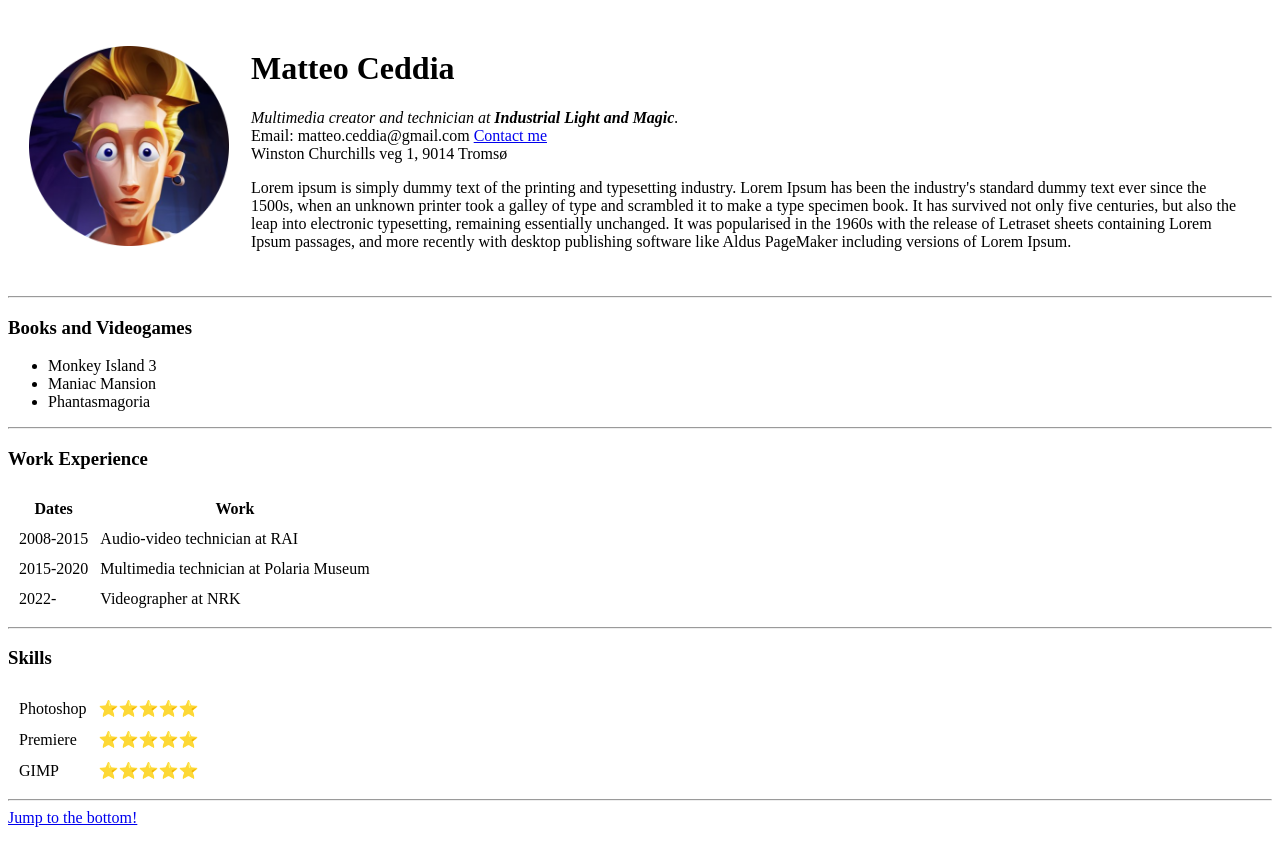
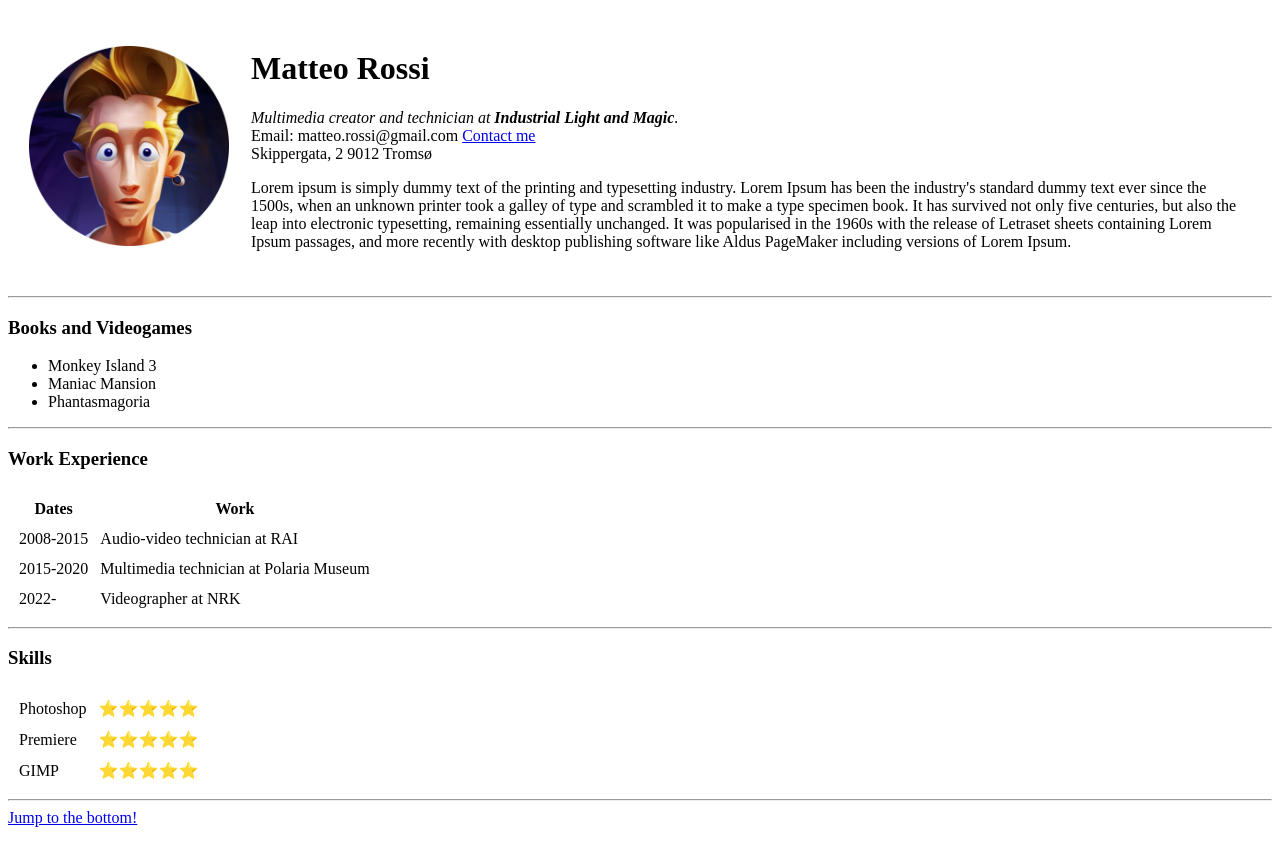
Before and after one commit to t3oz/cv, a plain HTML site: page index.html in a window 1280 px wide. Shown: the top 866 px of the page. Drawn offline with Linux system fonts and the light colour scheme.

Commit message:
Update index.html

```diff
--- a/index.html
+++ b/index.html
@@ -14,12 +14,12 @@
         <img src="images/matteoceddia_profile_picture(circle).png" height="200" alt="Matteo Ceddia's profile picture" title="I'm Guybrush Threepwood, mighty pirate!">
       </td>
       <td>
-        <h1>Matteo Ceddia</h1>
+        <h1>Matteo Rossi</h1>
         <p><em>Multimedia creator and technician at <strong>Industrial Light and Magic</strong>.</em>
           <br>
-          Email: matteo.ceddia@gmail.com <a href="contact-me.html">Contact me</a>
+          Email: matteo.rossi@gmail.com <a href="contact-me.html">Contact me</a>
           <br>
-          Winston Churchills veg 1, 9014 Tromsø
+          Skippergata, 2 9012 Tromsø
           <br>
         </p>
         <p>
```
